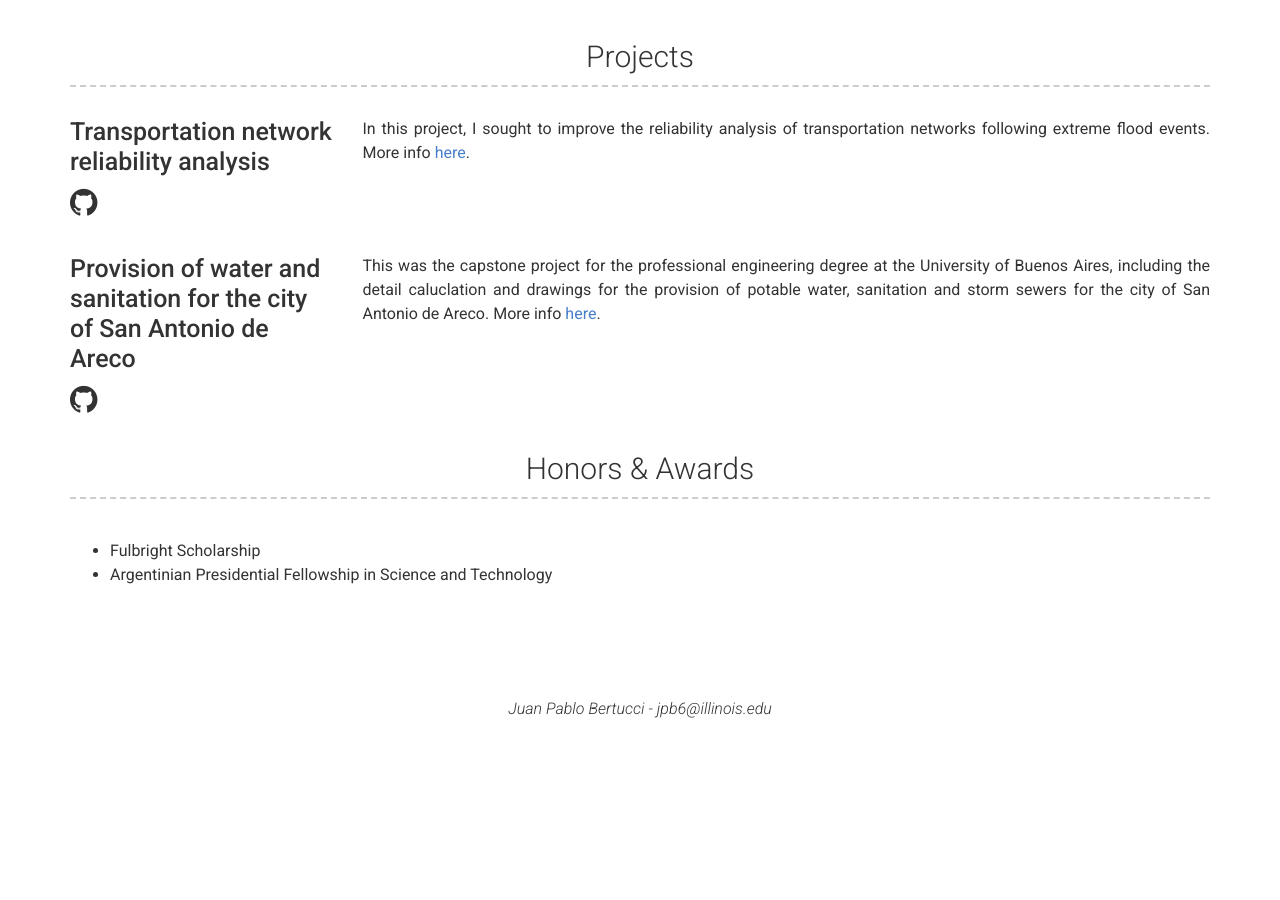
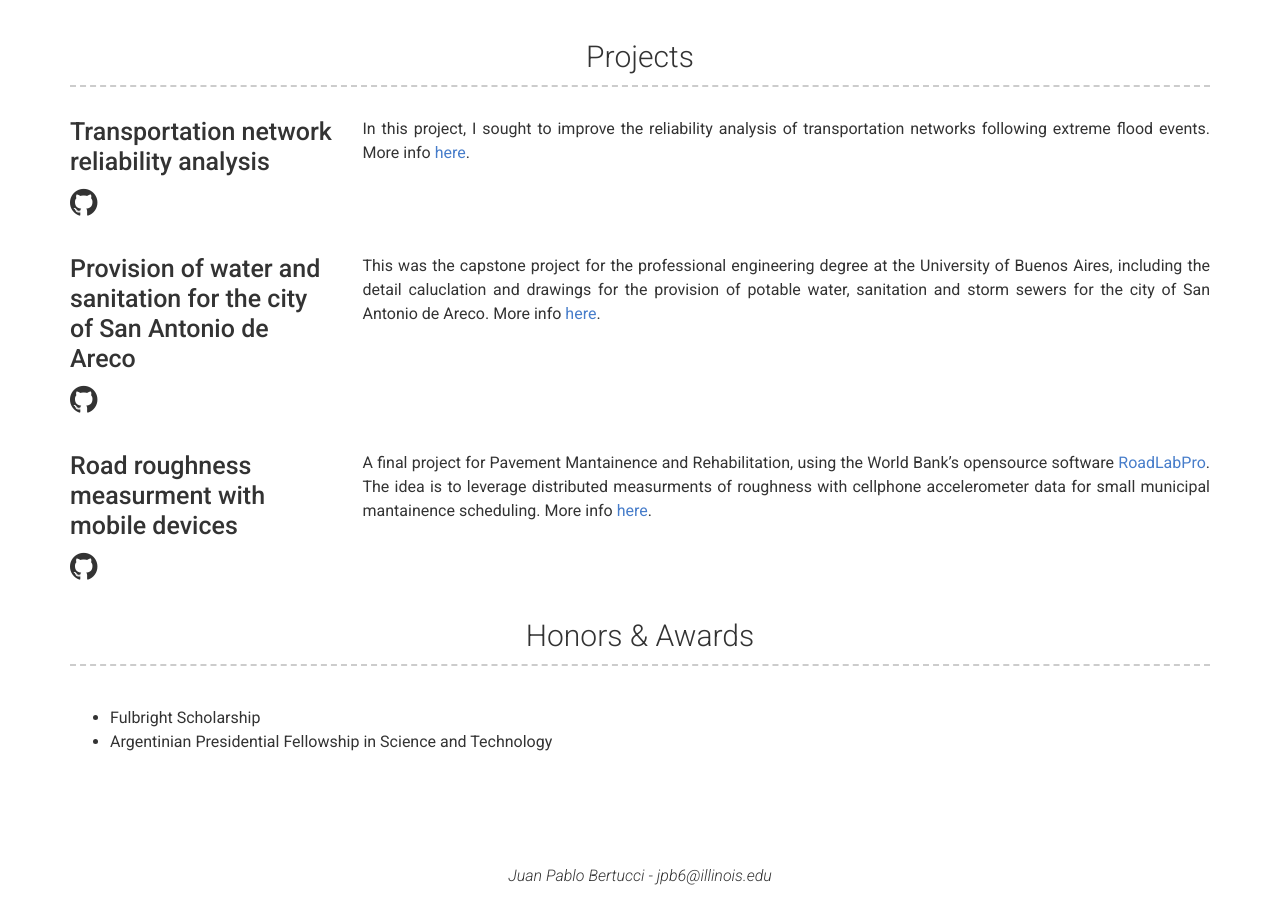
Before and after one commit to JPchomp/JPchomp.github.io, a Jekyll site: the page built from index.md, in a window 1280 px wide and 900 px high, scrolled down 1928 px. Built offline with Jekyll 4.4.1, drawn with Linux system fonts in a browser that asks for light colours; before the commit the page ends 2661 px from its top, so only the background shows below that.

Commit message:
updated roughness

```diff
--- a/_data/projects.yml
+++ b/_data/projects.yml
@@ -11,3 +11,9 @@
   github: JPchomp/areco
   description: | # this will include new lines to allow paragraphs
     This was the capstone project for the professional engineering degree at the University of Buenos Aires, including the detail caluclation and drawings for the provision of potable water, sanitation and storm sewers for the city of San Antonio de Areco. More info [here](https://github.com/JPchomp/areco).
+
+- name: Road roughness measurment with mobile devices
+  #link: github.com/JPchomp
+  github: JPchomp/roughness
+  description: | # this will include new lines to allow paragraphs
+    A final project for Pavement Mantainence and Rehabilitation, using the World Bank's opensource software [RoadLabPro](https://github.com/WorldBank-Transport/RoadLab-Pro). The idea is to leverage distributed measurments of roughness with cellphone accelerometer data for small municipal mantainence scheduling. More info [here](https://github.com/JPchomp/roughness).
```
